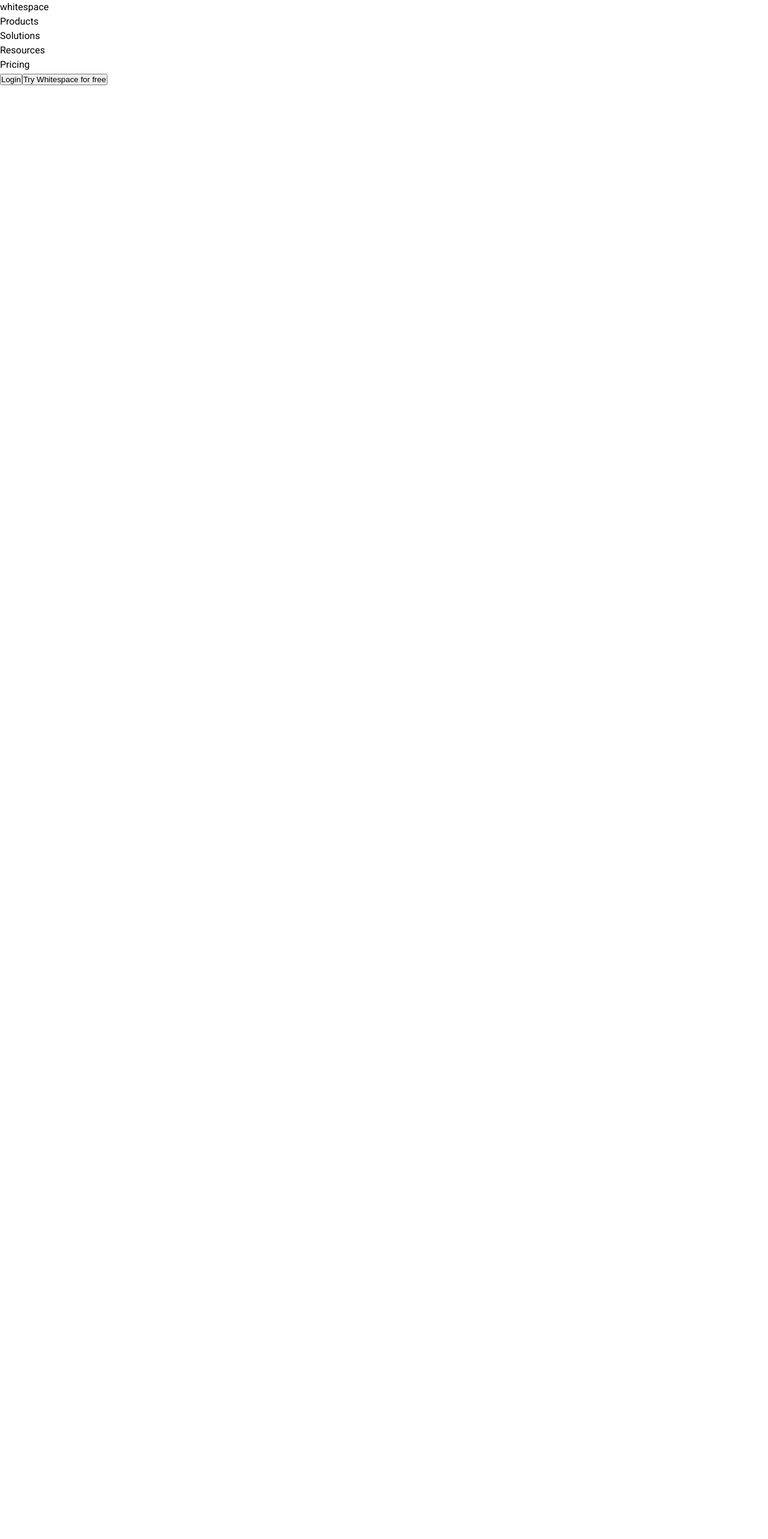
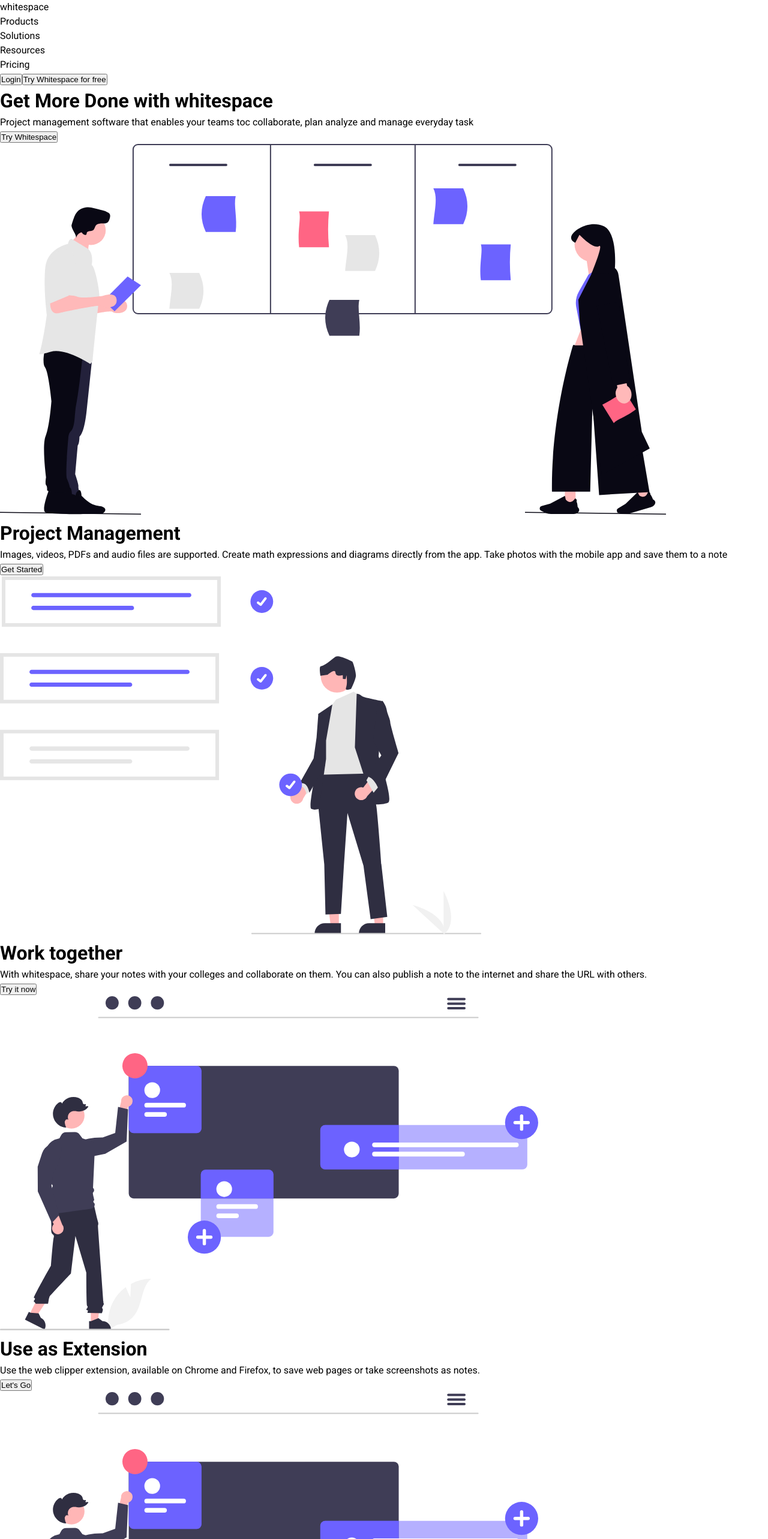
Before and after one commit to Hizmy-M/React-Projects, a React (Vite) app in the folder whitespace-web/: page / in a window 1280 px wide. Shown: the top 2566 px of the page at 60% size. Before the commit the page ends 800 px from the top, so only its background shows below. Built offline with nearby package versions, Linux system fonts and the light colour scheme.

Commit message:
feat: added compoenets

```diff
--- a/whitespace-web/src/App.jsx
+++ b/whitespace-web/src/App.jsx
@@ -1,9 +1,34 @@
 import Header from "./Header"
+import HeroSection from "./HeroSection"
+import SectionOne from "./SectionOne"
+import SectionTwo from "./SectionTwo"
+import SectionThree from "./SectionThree"
+import SectionFour from "./SectionFour"
+import SectionFive from "./SectionFive"
+import SectionSix from "./SectionSix"
+import Footer from "./Footer"
+import ReviewSection from "./ReviewSection"
+import ChoosePlanSection from "./ReviewSection"
+import SponsorSection from "./SponsorSection"
+import Announcement from "./Announcement"
+
 
 export default function App() {
     return (
         <>
             <Header />
+            <HeroSection />
+            <SectionOne />
+            <SectionTwo />
+            <SectionThree />
+            <SectionFour />
+            <ChoosePlanSection />
+            <Announcement />
+            <SectionFive />
+            <SponsorSection />
+            <SectionSix />
+            <ReviewSection />
+            <Footer />
         </>
     )
 }
```
